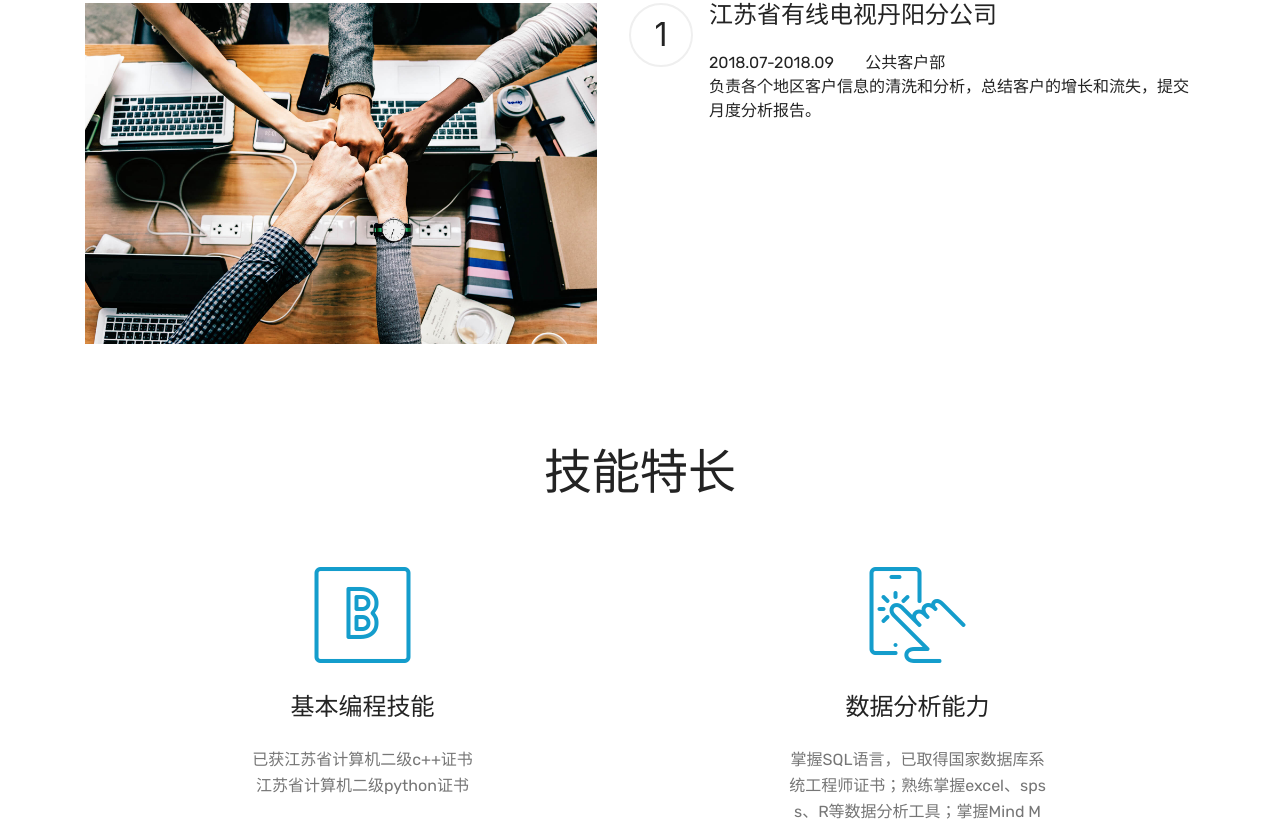
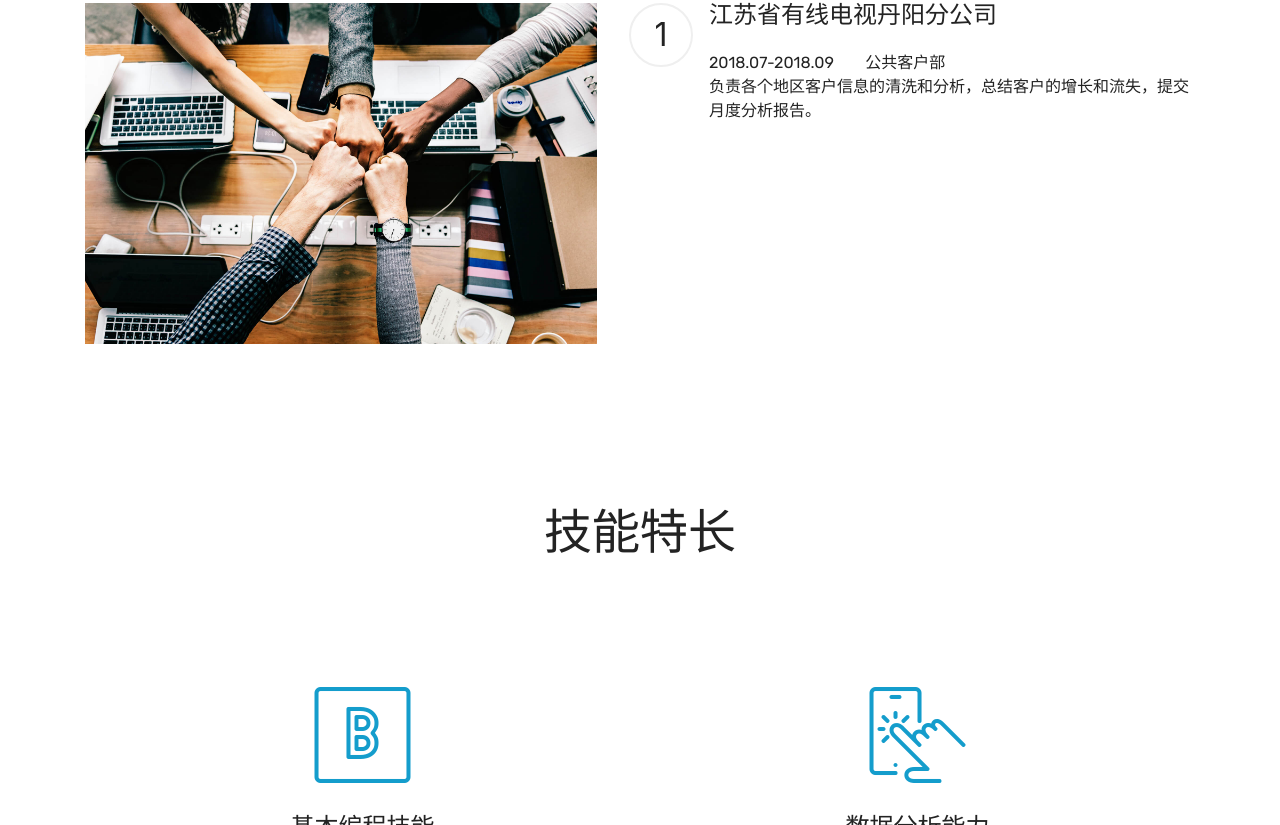
Before and after one commit to drjenny/drjenny.github.io, a plain HTML site: page index.html in a window 1280 px wide. Shown: the part 1975-2800 px from the top of the page. Drawn offline with Linux system fonts and the light colour scheme; files whose address does not match are found by name.

Commit message:
create github pages

```diff
--- a/assets/mobirise/css/mbr-additional.css
+++ b/assets/mobirise/css/mbr-additional.css
@@ -1985,15 +1985,15 @@ body {
   }
 }
 .cid-rvTua8jY9E {
-  padding-top: 15px;
-  padding-bottom: 0px;
+  padding-top: 75px;
+  padding-bottom: 45px;
   background-color: #ffffff;
 }
 .cid-rvTua8jY9E .mbr-section-subtitle {
   color: #767676;
 }
 .cid-rvTuc8oRrs {
-  padding-top: 30px;
+  padding-top: 45px;
   padding-bottom: 90px;
   background-color: #ffffff;
 }
--- a/index.html
+++ b/index.html
@@ -76,7 +76,7 @@
     </nav>
 </section>
 
-<section class="engine"><a href="https://mobirise.info/m">website design templates</a></section><section class="cid-qTkA127IK8 mbr-fullscreen mbr-parallax-background" id="header2-1">
+<section class="engine"><a href="https://mobirise.info/a">online site builder</a></section><section class="cid-qTkA127IK8 mbr-fullscreen mbr-parallax-background" id="header2-1">
 
 
 
```
Also changed, not shown: 1 other file.
